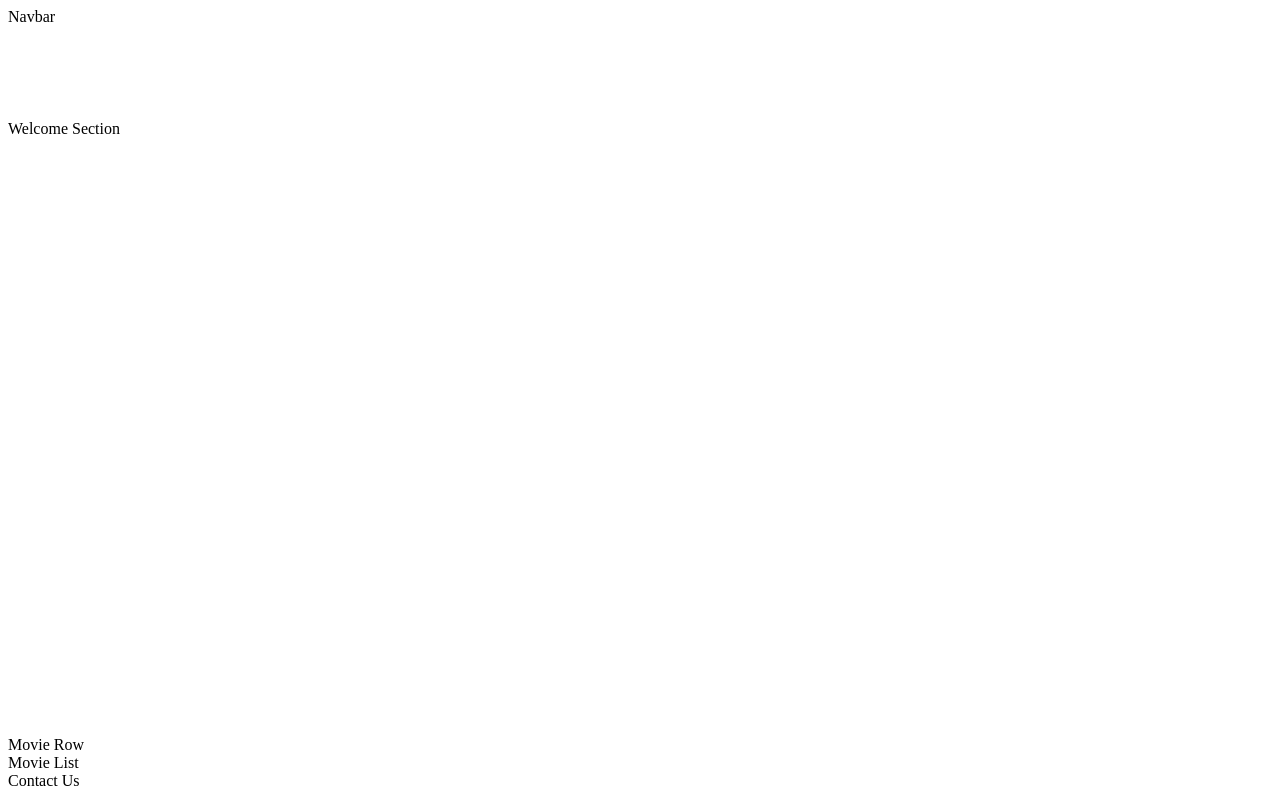
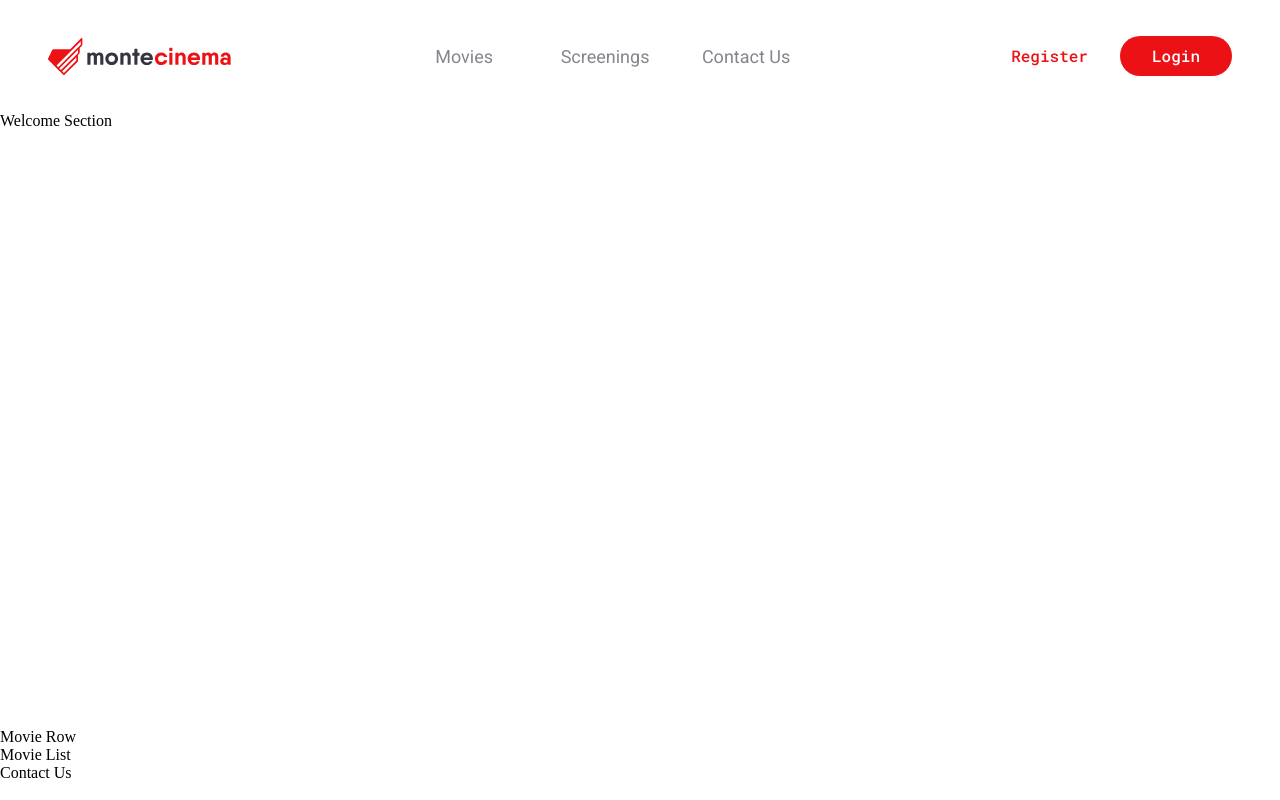
Before and after one commit to Willo0ow/Bootcamp-monte-cinema, a Vue app: page / in a window 1280 px wide. Built offline with nearby package versions, Linux system fonts and the light colour scheme.

Commit message:
navbar with basic elements

```diff
--- a/package.json
+++ b/package.json
@@ -18,6 +18,8 @@
     "eslint": "^8.5.0",
     "eslint-plugin-vue": "^9.0.0",
     "prettier": "^2.5.1",
-    "vite": "^3.0.1"
+    "sass": "^1.54.4",
+    "vite": "^3.0.1",
+    "vite-svg-loader": "^3.4.0"
   }
 }
--- a/src/App.vue
+++ b/src/App.vue
@@ -12,4 +12,8 @@ import HomePage from "./pages/HomePage.vue";
 import { NavBar } from "./components/common";
 </script>
 
-<style scoped></style>
+<style lang="scss">
+body {
+  margin: 0;
+}
+</style>
--- /dev/null
+++ b/src/assets/_variables.scss
@@ -0,0 +1,2 @@
+$gray-jumbo: #85868D;
+$cherry-red: #EC1115;
--- /dev/null
+++ b/src/assets/main.scss
@@ -0,0 +1,4 @@
+// variables
+@import "variables";
+// fonts
+@import url('https://fonts.googleapis.com/css2?family=Roboto&family=Roboto+Mono:wght@500&display=swap');
--- /dev/null
+++ b/src/components/common/CustomButton.vue
@@ -0,0 +1,45 @@
+<template>
+  <button @click="$emit('click')" :size="size" :text="text" :color="color">
+    {{ label }}
+  </button>
+</template>
+<script>
+export default {
+  props: {
+    label: { type: String, default: "" },
+    color: { type: String, default: "red" },
+    text: { type: Boolean },
+    size: { type: String, default: "40" },
+  },
+  emits: ["click"],
+};
+</script>
+<style lang="scss" scoped>
+button {
+  display: flex;
+  justify-content: center;
+  align-items: center;
+  color: white;
+  font-family: "Roboto Mono", monospace;
+  font-style: normal;
+  font-weight: 500;
+  line-height: 100%;
+  border-radius: 64px;
+  border: none;
+}
+button[color="red"] {
+  background: $cherry-red;
+}
+button[text="true"] {
+  background: transparent;
+  color: $cherry-red;
+}
+button[size="56"] {
+  padding: 19px 40px;
+  font-size: 18px;
+}
+button[size="40"] {
+  padding: 12px 32px;
+  font-size: 16px;
+}
+</style>
--- a/src/components/common/NavBar.vue
+++ b/src/components/common/NavBar.vue
@@ -1,20 +1,39 @@
 <template>
-  <nav>{{ testData }}</nav>
+  <nav>
+    <Logo />
+    <div>
+      <TabHeader v-for="tab in tabs" :key="tab" :title="tab" />
+    </div>
+    <div class="nav-buttons">
+      <CustomButton label="Register" text />
+      <CustomButton label="Login" />
+    </div>
+  </nav>
 </template>
 <script>
+import Logo from "@assets/images/logo.svg?component";
+import { TabHeader, CustomButton } from "./index";
 export default {
-  components: {},
+  components: { Logo, TabHeader, CustomButton },
   setup() {
-    const testData = "Navbar";
+    const tabs = ["Movies", "Screenings", "Contact Us"];
     return {
-      testData,
+      tabs,
     };
   },
 };
 </script>
-<style scoped>
+<style lang="scss" scoped>
 nav {
   height: 112px;
   width: 100%;
+  box-sizing: border-box;
+  display: flex;
+  justify-content: space-between;
+  align-items: center;
+  padding: 0 48px;
+}
+.nav-buttons {
+  display: flex;
 }
 </style>
--- /dev/null
+++ b/src/components/common/TabHeader.vue
@@ -0,0 +1,23 @@
+<template>
+  <div>{{ title }}</div>
+</template>
+<script>
+export default {
+  props: {
+    title: { type: String, required: true },
+  },
+};
+</script>
+<style lang="scss" scoped>
+div {
+  font-family: "Roboto", sans-serif;
+  font-size: 18px;
+  font-weight: 400;
+  line-height: 21px;
+  letter-spacing: 0em;
+  color: $gray-jumbo;
+  display: inline-block;
+  width: 141px;
+  text-align: center;
+}
+</style>
--- a/src/components/common/index.js
+++ b/src/components/common/index.js
@@ -1,2 +1,4 @@
+import CustomButton from "./CustomButton.vue";
+import TabHeader from "./TabHeader.vue";
 import NavBar from "./NavBar.vue";
-export { NavBar };
+export { NavBar, CustomButton, TabHeader };
--- a/src/main.js
+++ b/src/main.js
@@ -1,8 +1,6 @@
 import { createApp } from "vue";
 import { createPinia } from "pinia";
 import App from "./App.vue";
-
-import "./assets/main.css";
 
 const app = createApp(App);
 
--- a/vite.config.js
+++ b/vite.config.js
@@ -2,13 +2,25 @@ import { fileURLToPath, URL } from "node:url";
 
 import { defineConfig } from "vite";
 import vue from "@vitejs/plugin-vue";
+import svgLoader from "vite-svg-loader";
 
 // https://vitejs.dev/config/
 export default defineConfig({
-  plugins: [vue()],
+  css: {
+    preprocessorOptions: {
+      scss: {
+        additionalData: `@import './src/assets/main.scss';`,
+      },
+    },
+  },
+  plugins: [vue(), svgLoader()],
   resolve: {
     alias: {
       "@": fileURLToPath(new URL("./src", import.meta.url)),
+      "@assets": fileURLToPath(new URL("./src/assets", import.meta.url)),
+      "@components": fileURLToPath(
+        new URL("./src/components", import.meta.url)
+      ),
     },
   },
 });
```
Also changed, not shown: src/assets/base.css (deleted), src/assets/images/logo.svg (added), src/assets/main.css (deleted), 1 other file (tests, documents, lock files or other folders).
